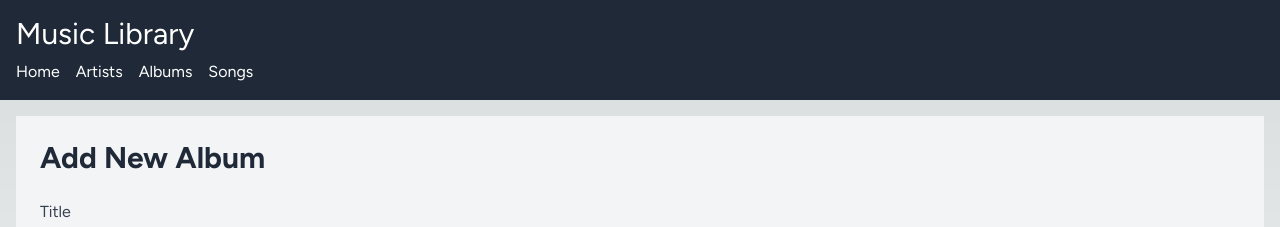
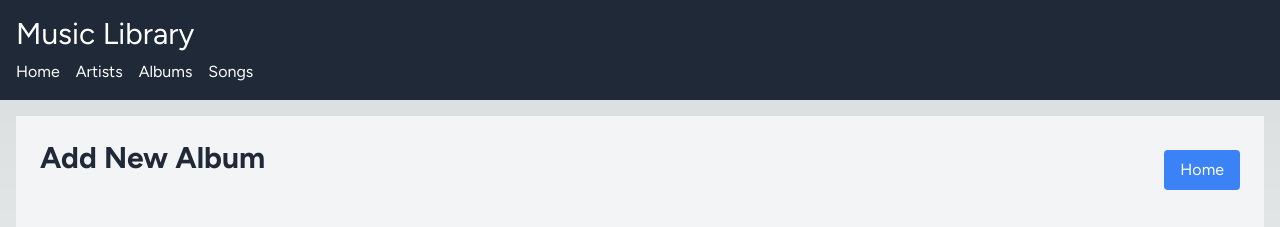
Before and after one commit to Gherman-Andrei/mmc-project, a Next.js app in the folder frontend/: page /album/add in a window 1280 px wide. Shown: the top 227 px of the page. Built offline with nearby package versions, Linux system fonts and the light colour scheme; no server answers.

Commit message:
add Home button to add pages

```diff
--- a/frontend/src/app/album/add/page.tsx
+++ b/frontend/src/app/album/add/page.tsx
@@ -1,6 +1,7 @@
 "use client"
 import { useState, useEffect } from "react";
 import axios from 'axios';
+import Link from "next/link";
 
 export default function AddAlbum() {
     const [albumTitle, setAlbumTitle] = useState('');
@@ -40,7 +41,14 @@ export default function AddAlbum() {
 
     return (
         <div className="p-6 bg-gray-100">
+            <div className="flex justify-between items-center mb-6">
             <h1 className="text-3xl font-bold mb-6 text-gray-800">Add New Album</h1>
+            <Link href="/">
+                <button className="bg-blue-500 text-white px-4 py-2 rounded hover:bg-blue-700">
+                    Home
+                </button>
+            </Link>
+            </div>
             <form onSubmit={handleSubmit}>
                 <div className="mb-4">
                     <label className="block text-gray-700">Title</label>
--- a/frontend/src/app/artist/add/page.tsx
+++ b/frontend/src/app/artist/add/page.tsx
@@ -1,6 +1,7 @@
 "use client"
 import { useState } from "react";
 import axios from 'axios';
+import Link from "next/link";
 
 export default function AddArtist() {
     const [name, setName] = useState('');
@@ -19,7 +20,14 @@ export default function AddArtist() {
 
     return (
         <div className="p-6 bg-gray-100">
-            <h1 className="text-3xl font-bold mb-6 text-gray-800">Add New Artist</h1>
+            <div className="flex justify-between items-center mb-6">
+                <h1 className="text-3xl font-bold mb-6 text-gray-800">Add New Artist</h1>
+                <Link href="/">
+                    <button className="bg-blue-500 text-white px-4 py-2 rounded hover:bg-blue-700">
+                        Home
+                    </button>
+                </Link>
+            </div>
             <form onSubmit={handleSubmit}>
                 <div className="mb-4">
                     <label className="block text-gray-700">Name</label>
--- a/frontend/src/app/song/add/page.tsx
+++ b/frontend/src/app/song/add/page.tsx
@@ -1,6 +1,7 @@
 "use client"
 import { useState, useEffect } from "react";
 import axios from 'axios';
+import Link from "next/link";
 
 export default function AddSong() {
     const [songTitle, setSongTitle] = useState('');
@@ -40,7 +41,14 @@ export default function AddSong() {
 
     return (
         <div className="p-6 bg-gray-100">
-            <h1 className="text-3xl font-bold mb-6 text-gray-800">Add New Song</h1>
+            <div className="flex justify-between items-center mb-6">
+                <h1 className="text-3xl font-bold mb-6 text-gray-800">Add New Song</h1>
+                <Link href="/">
+                    <button className="bg-blue-500 text-white px-4 py-2 rounded hover:bg-blue-700">
+                        Home
+                    </button>
+                </Link>
+            </div>
             <form onSubmit={handleSubmit}>
                 <div className="mb-4">
                     <label className="block text-gray-700">Title</label>
```
